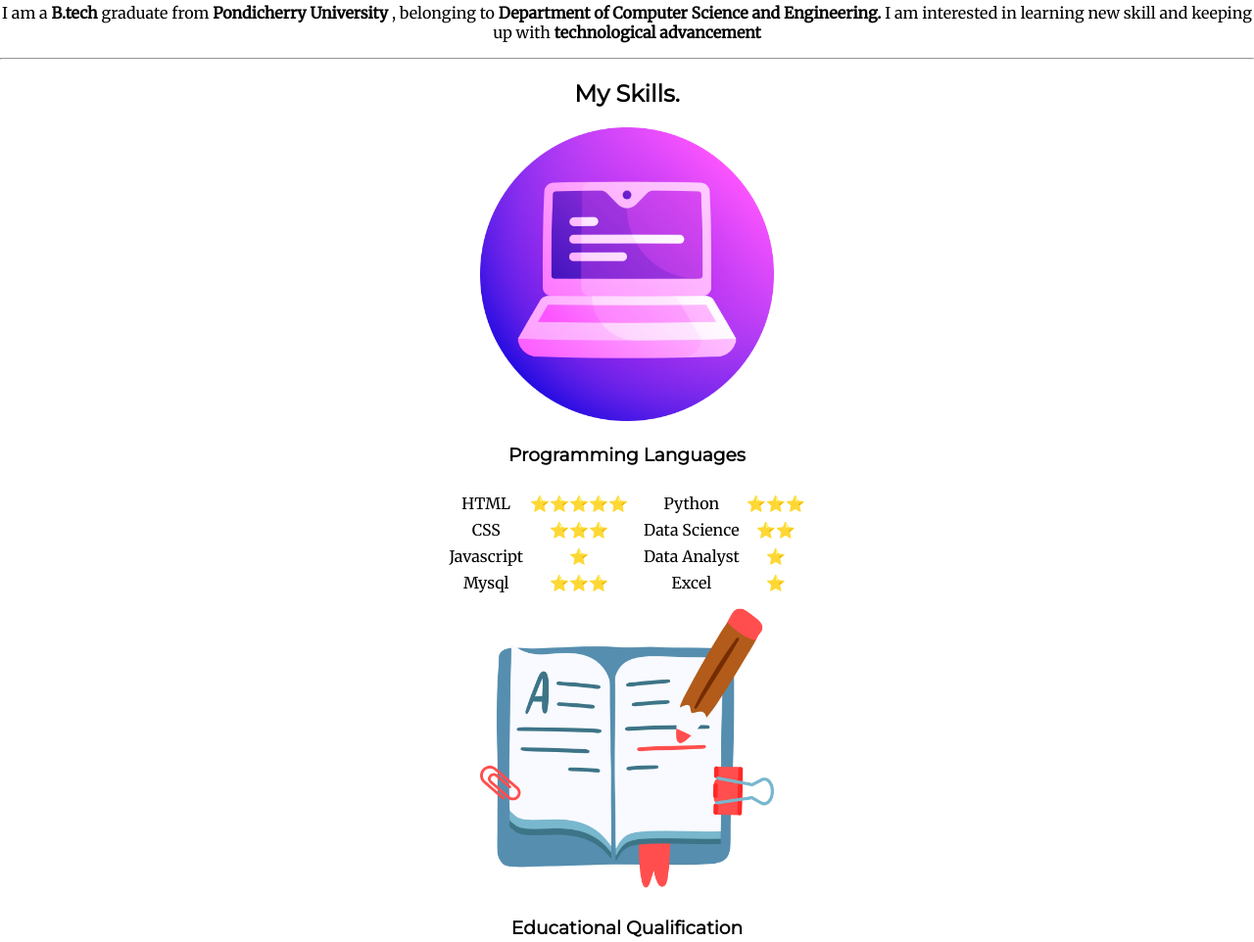
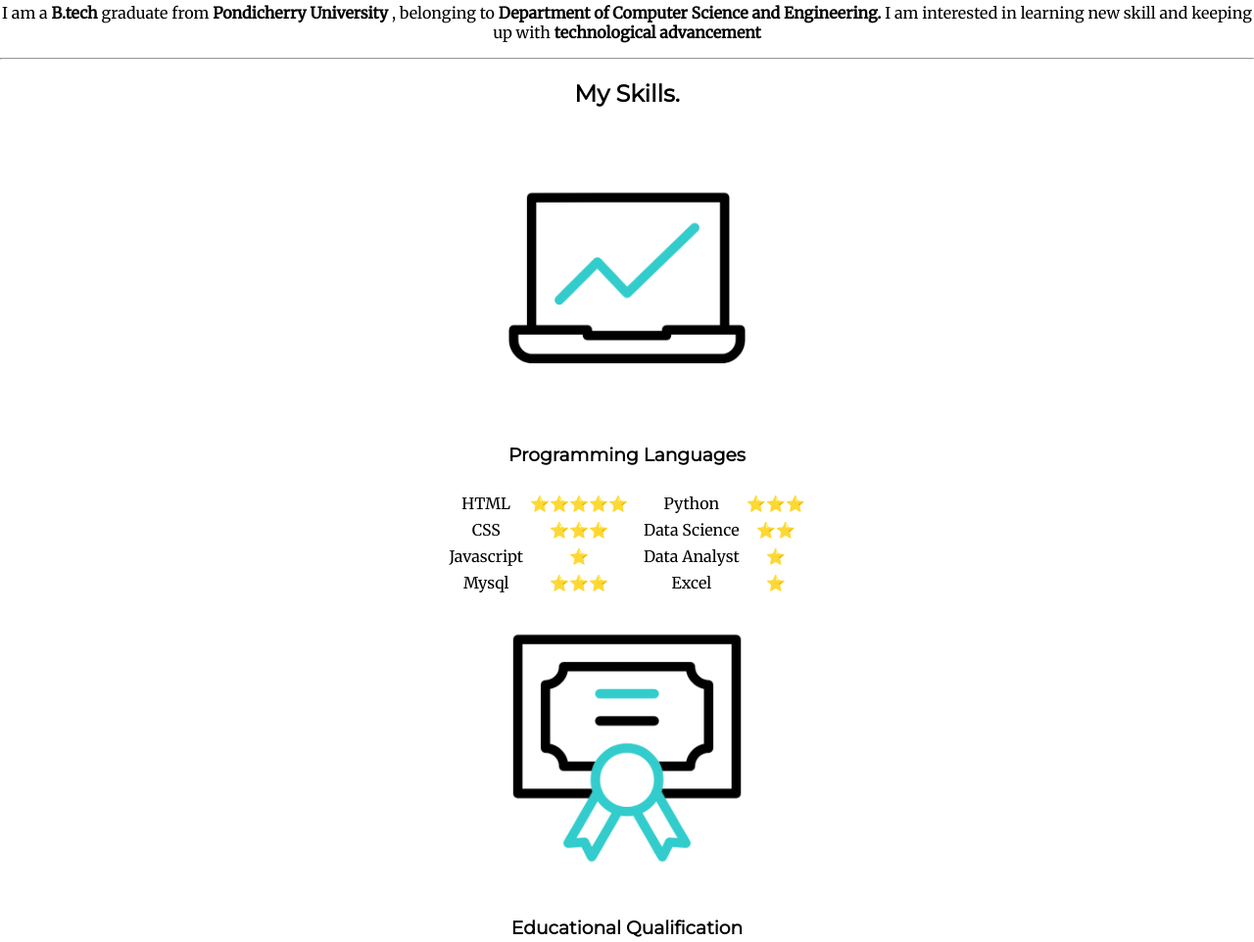
Before and after one commit to manoj1109/cv, a plain HTML site: page index.html in a window 1280 px wide. Shown: the part 815-1777 px from the top of the page at 98% size. Drawn offline with Linux system fonts and the light colour scheme; a web font is replaced by a local one.

Commit message:
Update index.html

```diff
--- a/index.html
+++ b/index.html
@@ -39,7 +39,7 @@
          <h2>My Skills.</h2>
 
          <div class="skill-row">
-          <img class="computer" src="images/computer-science.png" alt="">
+          <img class="computer" src="images/laptop.gif" alt="">
            <h3>Programming Languages</h3>
 
            <table class="program" >
@@ -91,7 +91,7 @@
          </div>
 
          <div class="skill-row">
-           <img class="study" src="images/studying.png" alt="">
+           <img class="study" src="images/diploma.gif" alt="">
            <h3>Educational Qualification</h3>
            <table class="edu" cellspacing="8">
              <thead>
```
